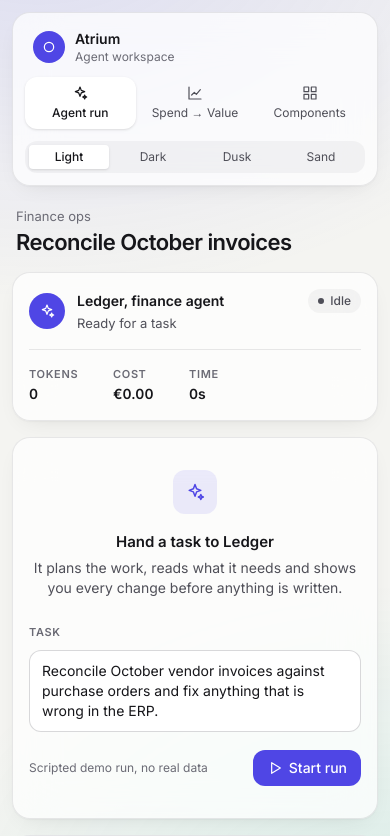
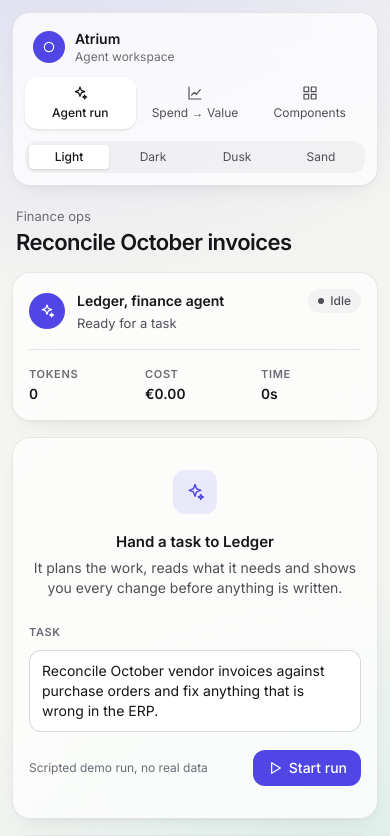
Before and after one commit to ArtsemD/atrium-agent-workspace, a Vue app: page / in a window 390 px wide. Shown: the top 836 px of the page. Built offline with nearby package versions, Linux system fonts and the light colour scheme.

Commit message:
Spread run stats across the header row on phones

```diff
--- a/src/features/run/components/RunStats.vue
+++ b/src/features/run/components/RunStats.vue
@@ -7,7 +7,8 @@ defineProps<RunStatsProps>()
 
 <template>
   <!-- Fixed widths and tabular figures, so the numbers tick without moving their neighbours -->
-  <dl class="m-0 flex gap-5 text-body sm:gap-6">
+  <!-- Phones: three equal columns across the row. Desktop: a compact inline group. -->
+  <dl class="m-0 grid flex-1 grid-cols-3 gap-4 text-body lg:flex lg:flex-none lg:gap-6">
     <div>
       <dt class="eyebrow">Tokens</dt>
       <dd class="num m-0 mt-0.5 w-16 font-semibold text-fg">{{ formatTokens(tokens) }}</dd>
```
